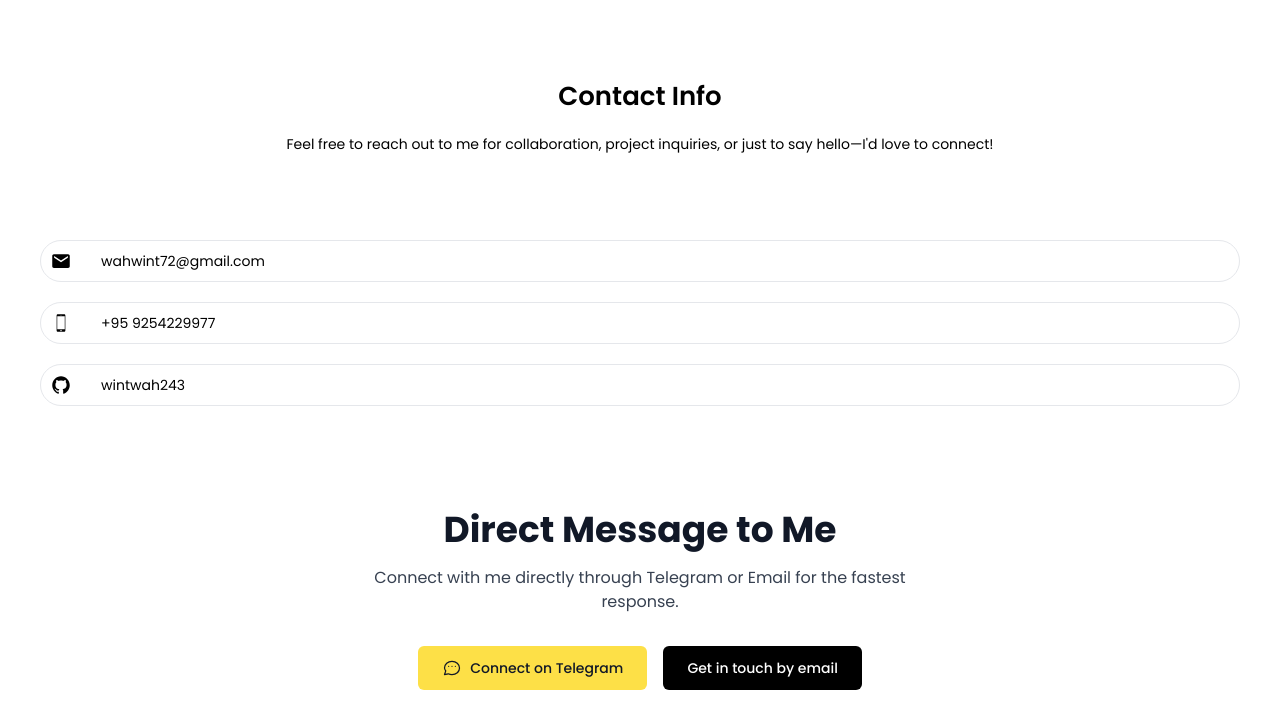
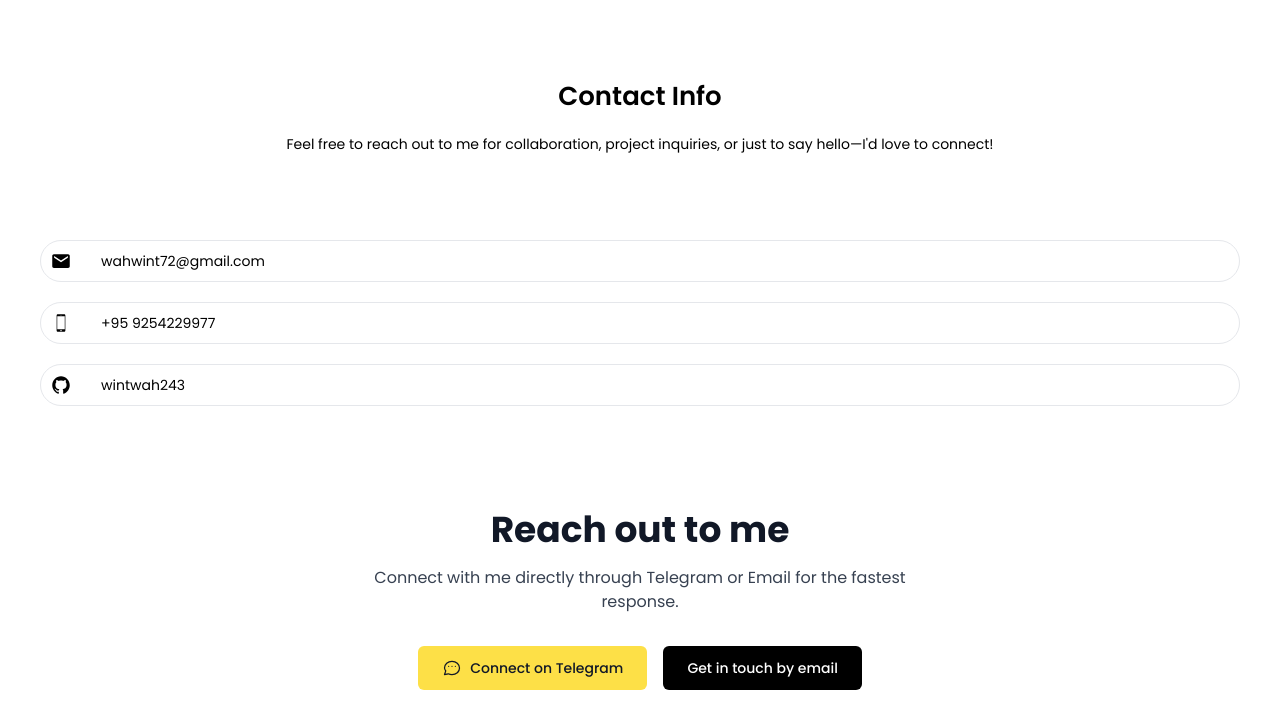
Before and after one commit to wintwah243/shiportfolio-v2.0, a React (Vite) app in the folder shiportfolio-version2.0/: page / in a window 1280 px wide. Shown: the part 3393-4121 px from the top of the page. Built offline with nearby package versions, Linux system fonts and the light colour scheme.

Commit message:
Update Contact.jsx

```diff
--- a/shiportfolio-version2.0/src/sections/Contact.jsx
+++ b/shiportfolio-version2.0/src/sections/Contact.jsx
@@ -52,7 +52,7 @@ const Contact = () => {
 
       <div className="bg-white py-16 px-6 md:px-12 text-center">
       <h2 className="text-3xl md:text-4xl font-bold text-gray-900 mb-4">
-         Direct Message to Me
+         Reach out to me
         </h2>
         <p className="text-gray-700 mb-8 max-w-xl mx-auto">
           Connect with me directly through Telegram or Email for the fastest response.
```
